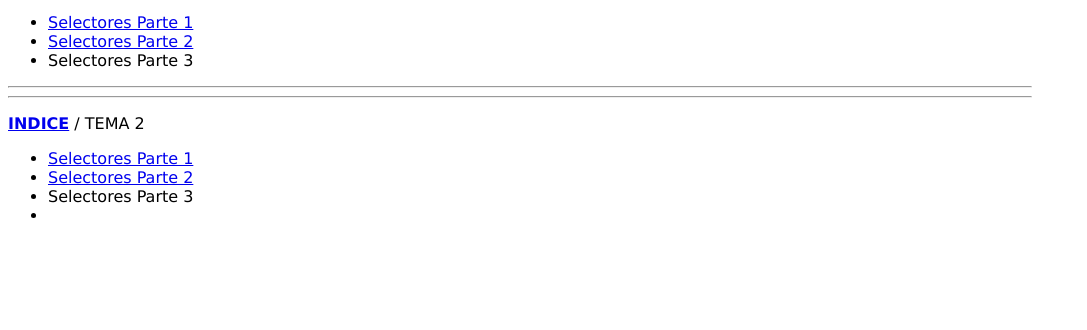
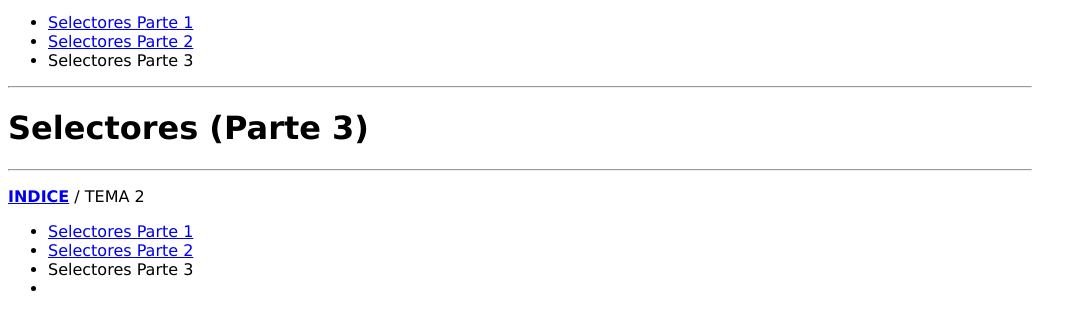
Before and after one commit to sierradevbegan/tutorial-css, a website: page tema2/selectores3.html in a window 1280 px wide. Shown: the part 260-590 px from the top of the page, without its empty margins (0-1087 px from the left). Drawn offline with Linux system fonts and the light colour scheme.

Commit message:
Modificando selectores3.html

```diff
--- a/tema2/selectores3.html
+++ b/tema2/selectores3.html
@@ -44,7 +44,7 @@
     </header>
 
     <main>
-
+        <h1>Selectores (Parte 3)</h1>
     </main>
 
     <footer>
```
